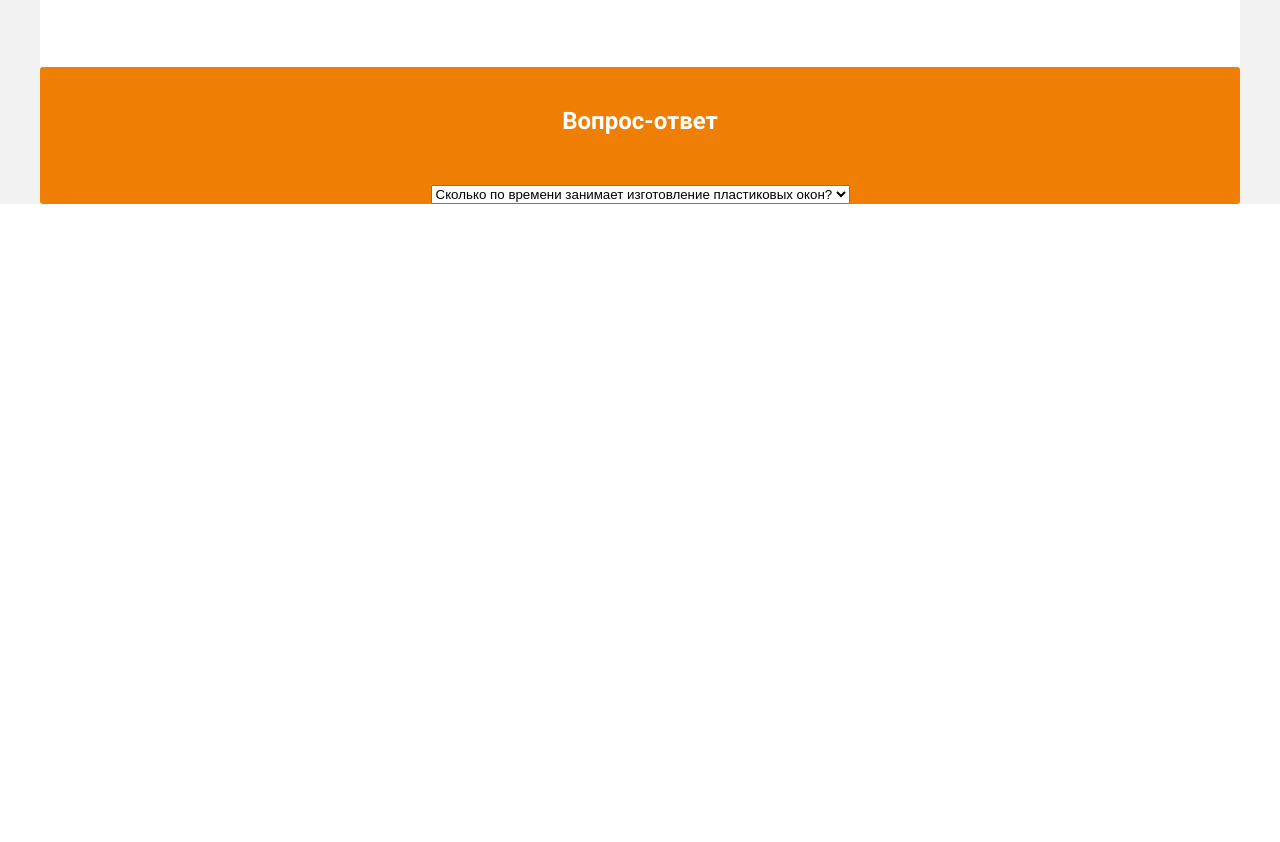
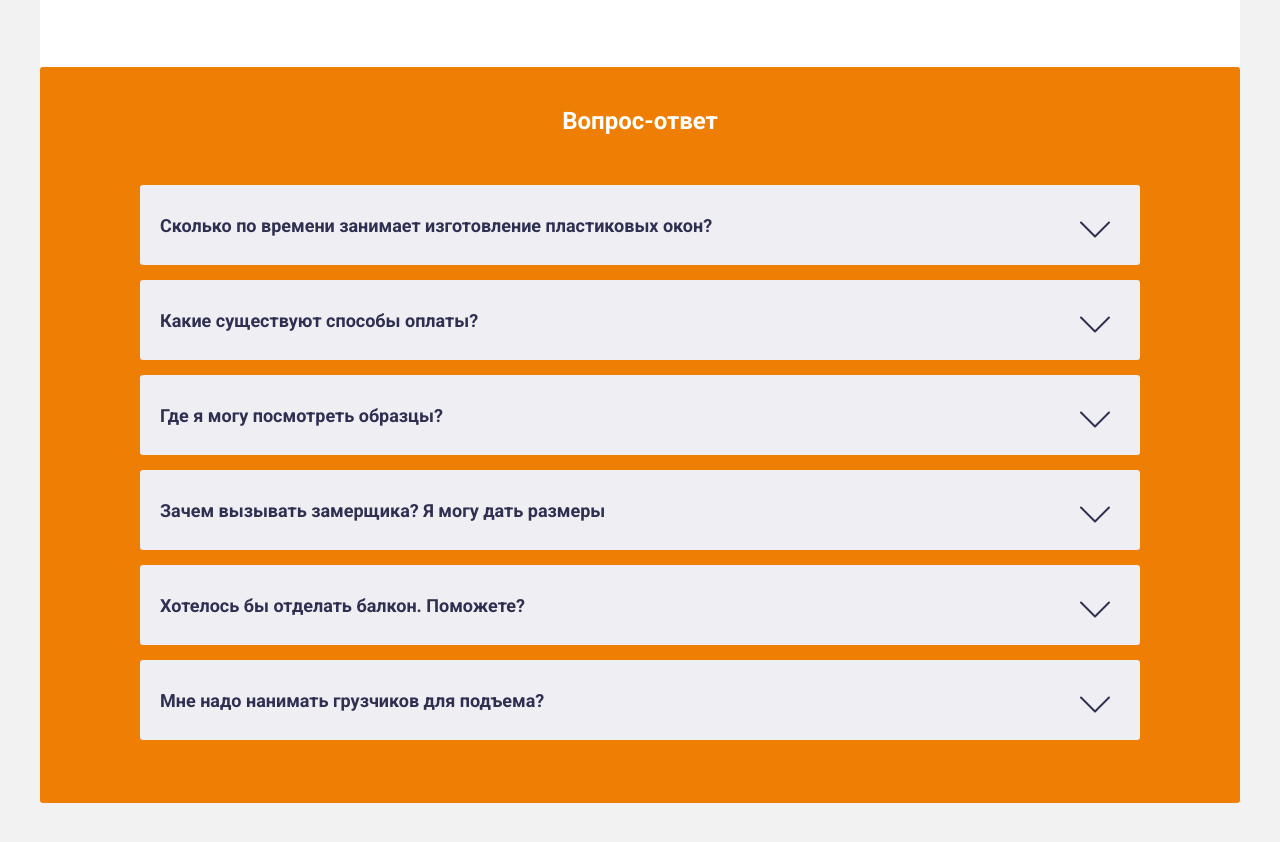
Before and after one commit to Grigorasch/OKHAXAYC, a plain HTML site: page index.html in a window 1280 px wide. Shown: the part 2933-3775 px from the top of the page. Before the commit the page ends 3137 px from the top, so only its background shows below. Drawn offline with Linux system fonts and the light colour scheme.

Commit message:
Сверстан блок Вопрос-Ответ

```diff
--- a/index.html
+++ b/index.html
@@ -191,14 +191,30 @@
 
         <section class="main-wrapper main-wrapper_answer">
             <h1 class="main-wrapper__heading">Вопрос-ответ</h1>
-            <select>
-                <option value="">Сколько по времени занимает изготовление пластиковых окон?</option>
-                <option value="">Какие существуют способы оплаты?</option>
-                <option value="">Где я могу посмотреть образцы?</option>
-                <option value="">Зачем вызывать замерщика? Я могу дать размеры</option>
-                <option value="">Хотелось бы отделать балкон. Поможете?</option>
-                <option value="">Мне надо нанимать грузчиков для подъема?</option>
-            </select>
+            <details class="details details_hover details_open">
+                <summary class="details__summary">Сколько по времени занимает изготовление пластиковых окон?</summary>
+                <p class="details__content">Lorem ipsum dolor sit amet consectetur adipisicing elit. Velit, facilis. Provident ad esse eos cupiditate, vero ipsa odit minus deserunt libero dignissimos consequatur totam iusto voluptatibus perspiciatis ex nostrum voluptas.</p>
+            </details>
+            <details class="details details_hover details_open">
+                <summary class="details__summary">Какие существуют способы оплаты?</summary>
+                <p class="details__content">Lorem ipsum dolor, sit amet consectetur adipisicing elit. Aut non suscipit quas nesciunt dolorem laboriosam molestias dicta consectetur ipsa minus, rem deleniti quasi voluptatum nulla adipisci nam expedita dignissimos dolore?</p>
+            </details>
+            <details class="details details_hover details_open">
+                <summary class="details__summary">Где я могу посмотреть образцы?</summary>
+                <p class="details__content">Lorem ipsum dolor sit amet consectetur adipisicing elit. Facilis doloremque nemo perferendis aut, sit similique possimus odit pariatur dolorem minima veritatis quaerat tempora maxime totam saepe debitis corporis excepturi autem.</p>
+            </details>
+            <details class="details details_hover details_open">
+                <summary class="details__summary">Зачем вызывать замерщика? Я могу дать размеры</summary>
+                <p class="details__content">Lorem ipsum dolor sit amet consectetur, adipisicing elit. Nulla quo id consequuntur eligendi eum repellendus reprehenderit perspiciatis iusto impedit qui magnam at tenetur itaque ullam, quia modi architecto sed minima.</p>
+            </details>
+            <details class="details details_hover details_open">
+                <summary class="details__summary">Хотелось бы отделать балкон. Поможете?</summary>
+                <p class="details__content">Lorem ipsum dolor sit amet consectetur adipisicing elit. Commodi nostrum rerum porro sapiente, voluptas nobis adipisci magnam nisi itaque. Possimus sapiente doloremque odit, eveniet aliquam esse ipsum quas itaque repellat?</p>
+            </details>
+            <details class="details details_hover details_open">
+                <summary class="details__summary">Мне надо нанимать грузчиков для подъема?</summary>
+                <p class="details__content">Нет, команда мастеров все сами аккуратно доставят и внесут.</p>
+            </details>
         </section>
     </main>
 </body>
--- a/sass/main.scss
+++ b/sass/main.scss
@@ -94,7 +94,9 @@ $main-color: #ef7f04;
     }
 
     &_answer {
+        margin-bottom: 75px;
         padding-top: 40px;
+        padding-bottom: 48px;
 
         background: $main-color;
         border-radius: 3px;
@@ -128,3 +130,75 @@ $main-color: #ef7f04;
         object-position: -15px -10px;
     }
 }
+
+.details {
+    position: relative;
+    margin-bottom: 15px;
+    padding: 30px 0 0 20px;
+
+    box-sizing: border-box;
+    width: 1000px;
+    height: 80px;
+
+    background: #eeeef3;
+    border-radius: 3px;
+
+    &__summary {
+        display: block;
+        margin-bottom: 25px;
+
+        font-weight: 700;
+        font-size: 18px;
+        line-height: 21px;
+        color: #2f2f51;
+        cursor: pointer;
+        transition: 0.2s;
+
+        &::-webkit-details-marker {
+            display: none;
+        }
+
+        &::after {
+            position: absolute;
+            right: 30px;
+            top: 36px;
+
+            content: url(/img/main/details-arrow.svg);
+
+            transform-origin: 15px 5px;
+            transition: 1s ease;
+        }
+    }
+
+    &__content {
+        margin-bottom: 35px;
+
+        width: 90%;
+
+        font-weight: 400;
+        font-size: 16px;
+        line-height: 19px;
+        color: #000000;
+    }
+
+    &_hover {
+        &:hover > .details__summary, & > .details__summary:focus-visible {
+            outline: none;
+            color: $main-color;
+
+            &::after {
+                filter: url(/img/main/details-arrow.svg#makeMeYellow);
+            }
+        }
+    }
+
+    &_open {
+        &[open] {
+            height: auto;
+
+            & > .details__summary::after {
+                transform: rotate(1980deg);
+            }
+        }
+    }
+}
```
Also changed, not shown: css/main.css, img/main/details-arrow.svg (added).
